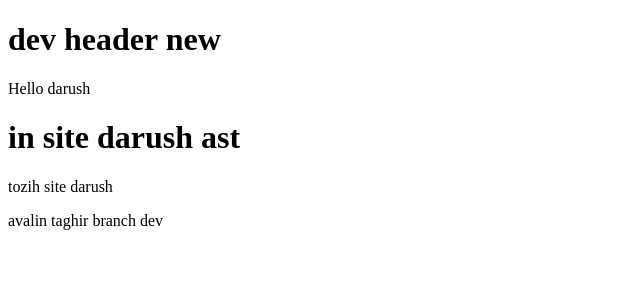
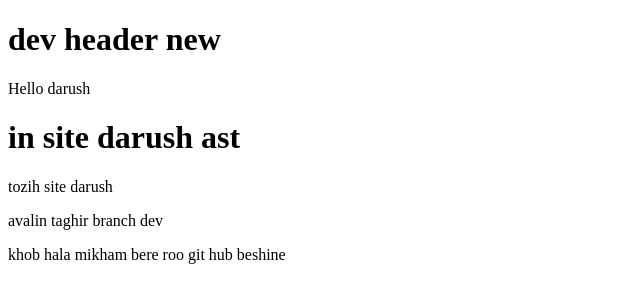
Before and after one commit to darushexe/sokan, a plain HTML site: page index.html in a window 1280 px wide. Shown: the whole page, without its empty margins (0-640 px from the left). Drawn offline with Linux system fonts and the light colour scheme.

Commit message:
change test git hub

```diff
--- a/index.html
+++ b/index.html
@@ -11,6 +11,7 @@
     <h1>in site darush ast</h1>
     <p>tozih site darush</p>
     <p>avalin taghir branch dev</p>
+    <p>khob hala mikham bere roo git hub beshine</p>
 
 
 
```
